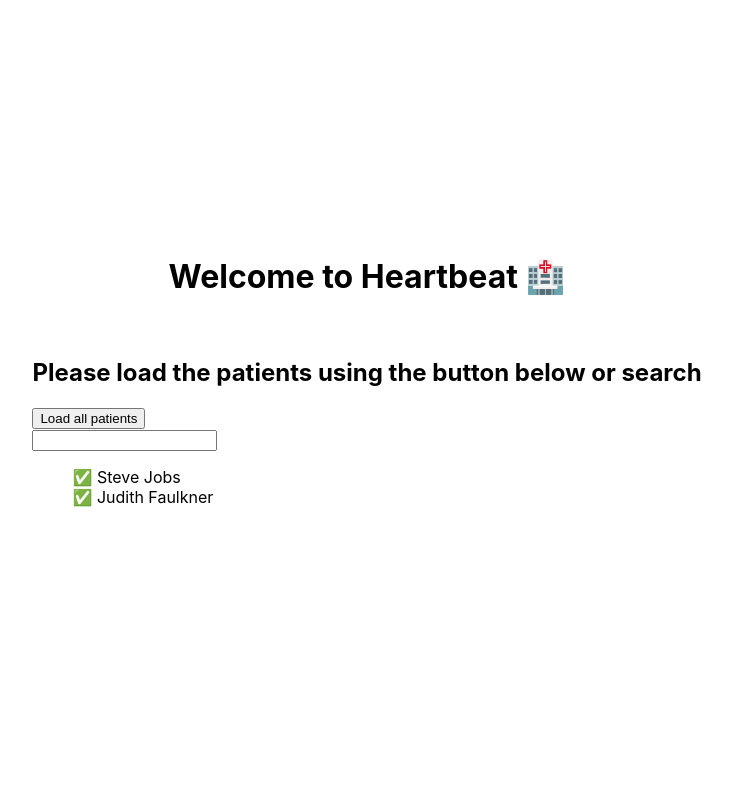
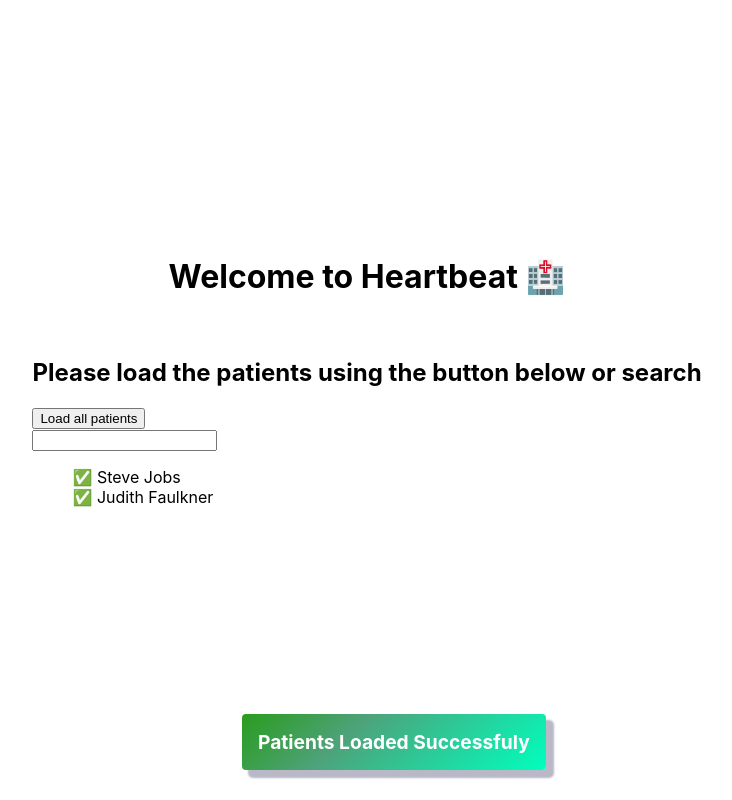
Before and after one commit to heartbeat-medical/frontend-challenge, a React (Create React App) app: page / in a window 1280 px wide. Both pictures are taken after a click on the button "Load all patients". Shown: the whole page, without its empty margins (273-1005 px from the left). Built offline with nearby package versions, Linux system fonts and the light colour scheme.

Commit message:
toast feature and e2e test for the new flow

```diff
--- a/src/App.tsx
+++ b/src/App.tsx
@@ -1,5 +1,6 @@
 import React from "react";
 import "./App.css";
+import { ToastContextProvider } from "./contexts/toastContext";
 import { PatientsPage } from "./pages/patients_page";
 
 
@@ -7,6 +8,7 @@ function App() {
 
   return (
     <div className="App">
+      <ToastContextProvider>
         <header className="App-header">
           <h1>Welcome to Heartbeat 🏥</h1>
           <div
@@ -20,6 +22,7 @@ function App() {
             <PatientsPage />
           </div>
         </header>
+      </ToastContextProvider>
     </div>
   );
 }
--- a/src/components/patients/patients_loader_button.tsx
+++ b/src/components/patients/patients_loader_button.tsx
@@ -1,6 +1,7 @@
 import { FunctionComponent, useState } from "react";
 import { Patient } from "./patients";
 import { Loading } from "../loading/loading";
+import useToastContext from "../../hooks/useToastContext";
 
 type props = {
   loadPatients: () => Promise<Patient[]>;
@@ -12,12 +13,25 @@ export const PatientsLoader: FunctionComponent<props> = ({
   onLoaded,
 }) => {
   const [isLoading, setLoading] = useState(false);
+  const { addToast } = useToastContext()
 
   const makeRequest = () => {
     setLoading(true);
     loadPatients()
-      .then((ps) => onLoaded(ps))
-      .catch((err) => alert(err))
+      .then((ps)=>{
+        onLoaded(ps);
+        addToast({
+          title: "Patients Loaded Successfuly",
+          status: "success"
+        })
+      })
+      .catch((err) => {
+        addToast({
+          title: "Error Loading Patients",
+          message: err,
+          status: "error"
+        });
+      })
       .finally(() => {
         setLoading(false);
       });
--- a/src/components/patients/patients_search.tsx
+++ b/src/components/patients/patients_search.tsx
@@ -1,6 +1,7 @@
 import { FunctionComponent, useState, useEffect } from "react";
 import { Patient, PatientSearchQuery } from "./patients";
 import { Loading } from "../loading/loading";
+import useToastContext from "../../hooks/useToastContext";
 
 type props = {
   loadPatients: (query: PatientSearchQuery) => Promise<Patient[]>;
@@ -13,6 +14,7 @@ export const PatientsSearch: FunctionComponent<props> = ({
 }) => {
   const [query, updateQuery] = useState("");
   const [isLoading, setIsLoading] = useState(false);
+  const { addToast } = useToastContext()
 
   useEffect(() => {
     const makeRequest = () => {
@@ -27,14 +29,20 @@ export const PatientsSearch: FunctionComponent<props> = ({
         .then((ps) => {
           onResults(ps);
         })
-        .catch((err) => alert(err))
+        .catch((err) => {
+          addToast({
+            title: "Error Loading Patients",
+            message: err,
+            status: "error"
+          });
+        })
         .finally(() => {
           setIsLoading(false);
-        })
+        });
     };
 
     makeRequest();
-  }, [query, loadPatients, onResults])
+  }, [query, loadPatients, onResults, addToast])
 
 
   const handleChange = (e: any) => {
@@ -50,7 +58,3 @@ export const PatientsSearch: FunctionComponent<props> = ({
     </div>
   );
 };
-
-type psearchboxprops = {
-  onQueryChange: (query: PatientSearchQuery) => void;
-};
--- a/src/components/toast/toast.tsx
+++ b/src/components/toast/toast.tsx
@@ -1,18 +1,19 @@
 import { FunctionComponent } from "react";
 import "./toast.css";
-type props = {
+
+export type ToastProps = {
   title: string;
   message?: string;
   status: "success" | "error";
 };
 
-export const ToastBox: FunctionComponent<props> = ({
+export const ToastBox: FunctionComponent<ToastProps> = ({
   title,
   message,
   status,
 }) => {
   return (
-    <div className={["toast", status].join(" ")}>
+    <div data-testid="toast" className={["toast", status].join(" ")}>
       <h6>{title}</h6>
       {message && <p>{message}</p>}
     </div>
--- /dev/null
+++ b/src/contexts/toastContext.tsx
@@ -0,0 +1,42 @@
+import React, { useCallback, useEffect, useState, createContext } from "react";
+import { ToastBox, ToastProps } from "../components/toast/toast";
+const ToastContext = createContext({
+  addToast: ({ title, message, status }: ToastProps) => {}
+});
+
+export default ToastContext;
+
+export function ToastContextProvider({ children }: { children: JSX.Element }) {
+  const [toasts, setToasts] = useState<ToastProps[]>([]);
+
+  useEffect(() => {
+    if(toasts.length > 0) {
+      const timer = setTimeout(
+        () => setToasts(toasts => toasts.slice(1)),
+        3000
+      );
+      return () => clearInterval(timer);
+    }
+  }, [toasts]);
+
+  const addToast = useCallback(
+    ({title, message, status}) => {
+      console.log('fwefew');
+      setToasts((toasts) => [...toasts, {title, message, status}]);
+    },
+    [setToasts]
+  );
+
+  return (
+    <ToastContext.Provider value={{addToast}}>
+      {children}
+      {toasts.map(toast => (
+        <ToastBox
+          title={toast.title}
+          message={toast.message}
+          status={toast.status}
+        />
+      ))}
+    </ToastContext.Provider>
+  )
+}
--- /dev/null
+++ b/src/hooks/useToastContext.tsx
@@ -0,0 +1,6 @@
+import { useContext} from "react";
+import ToastContext from "../contexts/toastContext";
+
+export default function useToastContext() {
+  return useContext(ToastContext);
+}
```
Also changed, not shown: 2 other files (tests, documents, lock files or other folders). Lines whose indentation alone changed are shown as unchanged.
